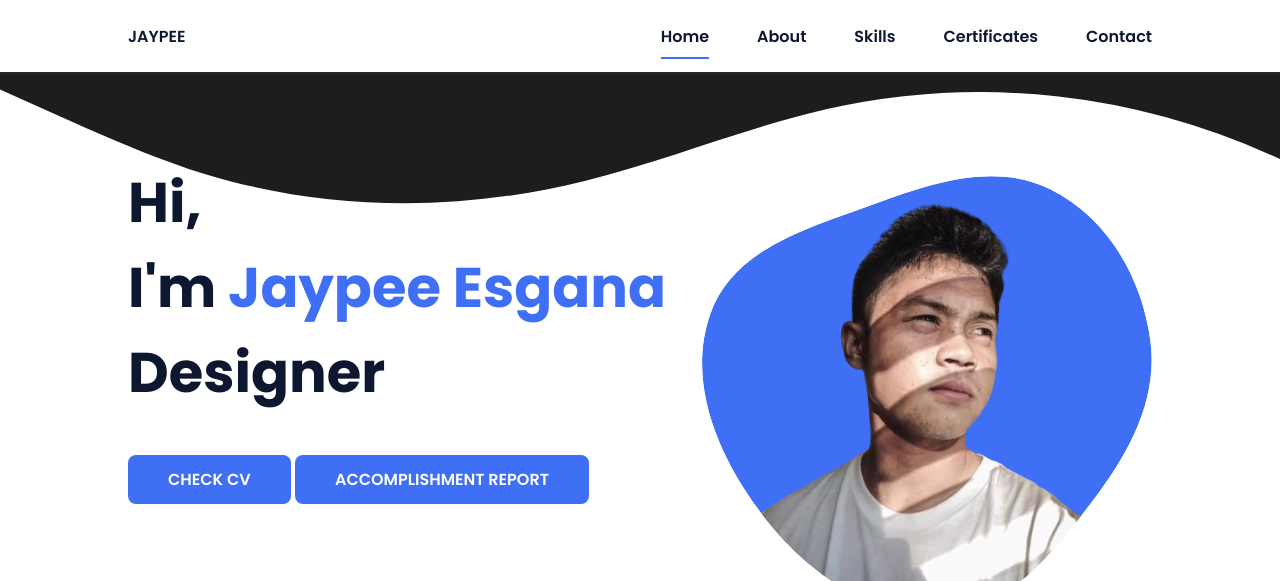
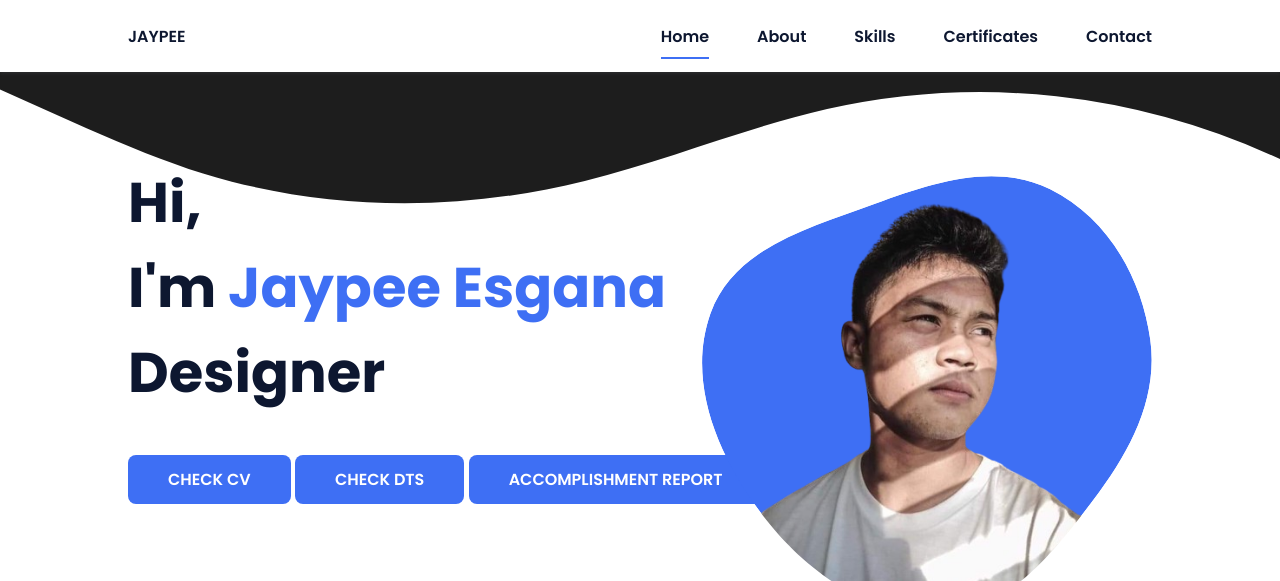
Before and after one commit to jpesgana/jaypee.esgana-github.io, a plain HTML site: page index.html in a window 1280 px wide. Shown: the top 581 px of the page. Drawn offline with nearby package versions, Linux system fonts and the light colour scheme.

Commit message:
Update index.html

```diff
--- a/index.html
+++ b/index.html
@@ -44,6 +44,7 @@
                 <h1 class="home__title">Hi,<br>I'm <span class="home__title-color">Jaypee Esgana</span><br>Designer</h1>
 
                 <a href="mycv.pdf" class="button">CHECK CV</a>
+                <a href="DTS.pdf" class="button">CHECK DTS</a>
                 <a href="AR.pdf" class="button">ACCOMPLISHMENT REPORT</a>
             </div>
 
```
